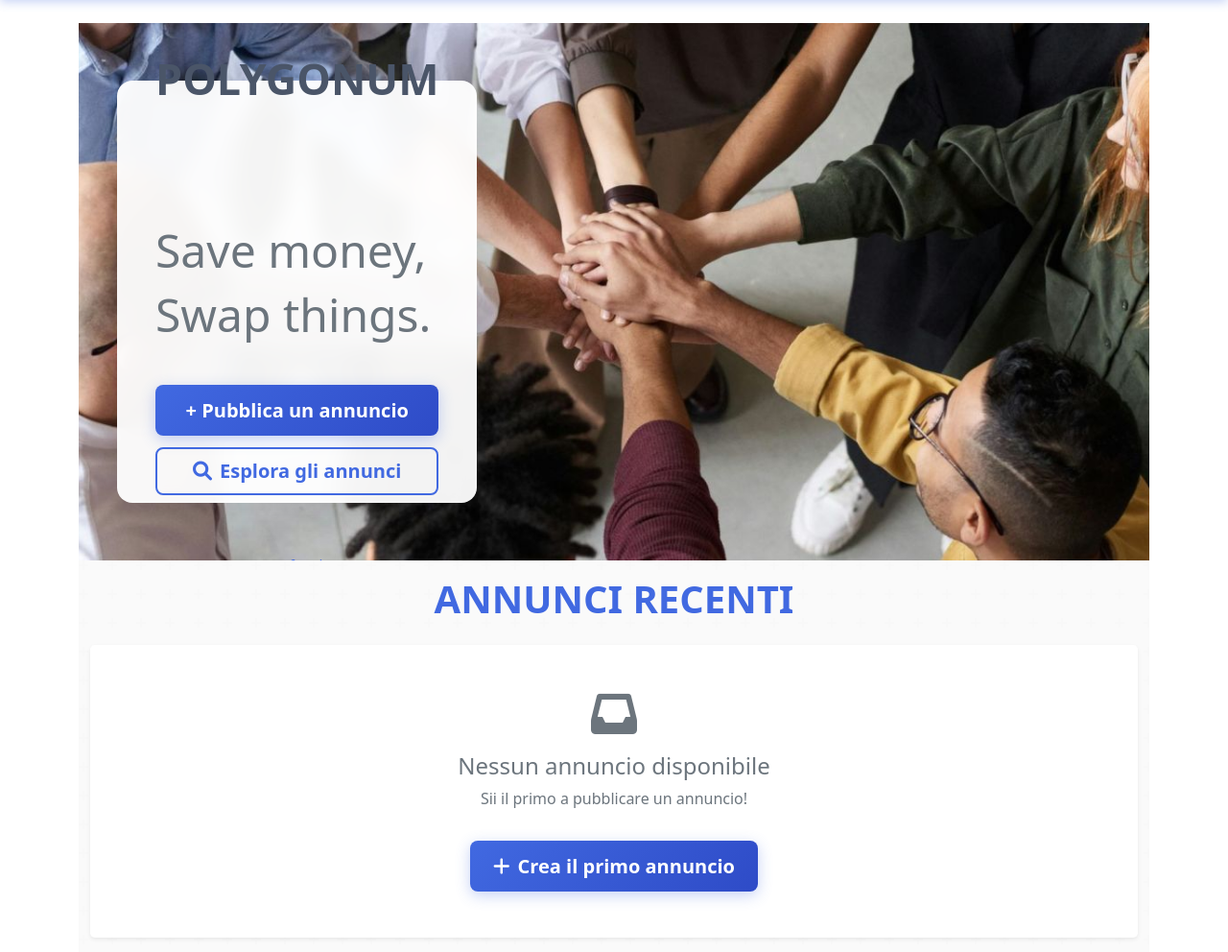
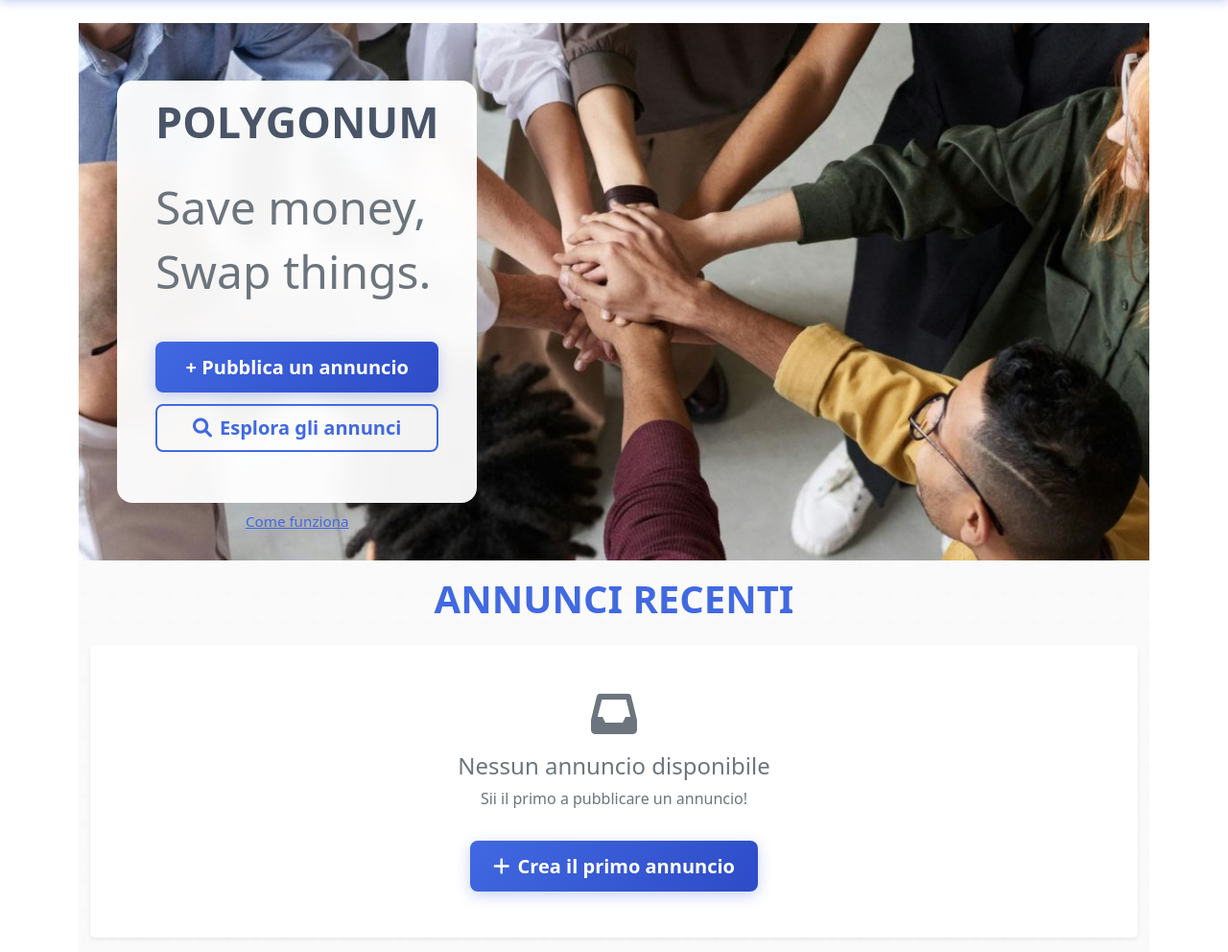
Before and after one commit to tomether-ux/polygonum, a Django app: page / in a window 1280 px wide. Shown: the part 80-1072 px from the top of the page at 96% size. Run offline with Django 5.2, Linux system fonts and the light colour scheme; data that the repository does not hold is empty.

Commit message:
Riduce spacing tra titolo e slogan nel box hero
- Margin-bottom titolo POLYGONUM da 100px a 10px
- Titolo e slogan ora più vicini

🤖 Generated with [Claude Code](https://claude.com/claude-code)

Co-Authored-By: Claude <noreply@anthropic.com>

```diff
--- a/scambi/templates/scambi/home.html
+++ b/scambi/templates/scambi/home.html
@@ -78,7 +78,7 @@
     font-weight: 700;
     color: #4A5568;
     margin-top: 30px;
-    margin-bottom: 100px;
+    margin-bottom: 10px;
     line-height: 2;
 }
 
```
